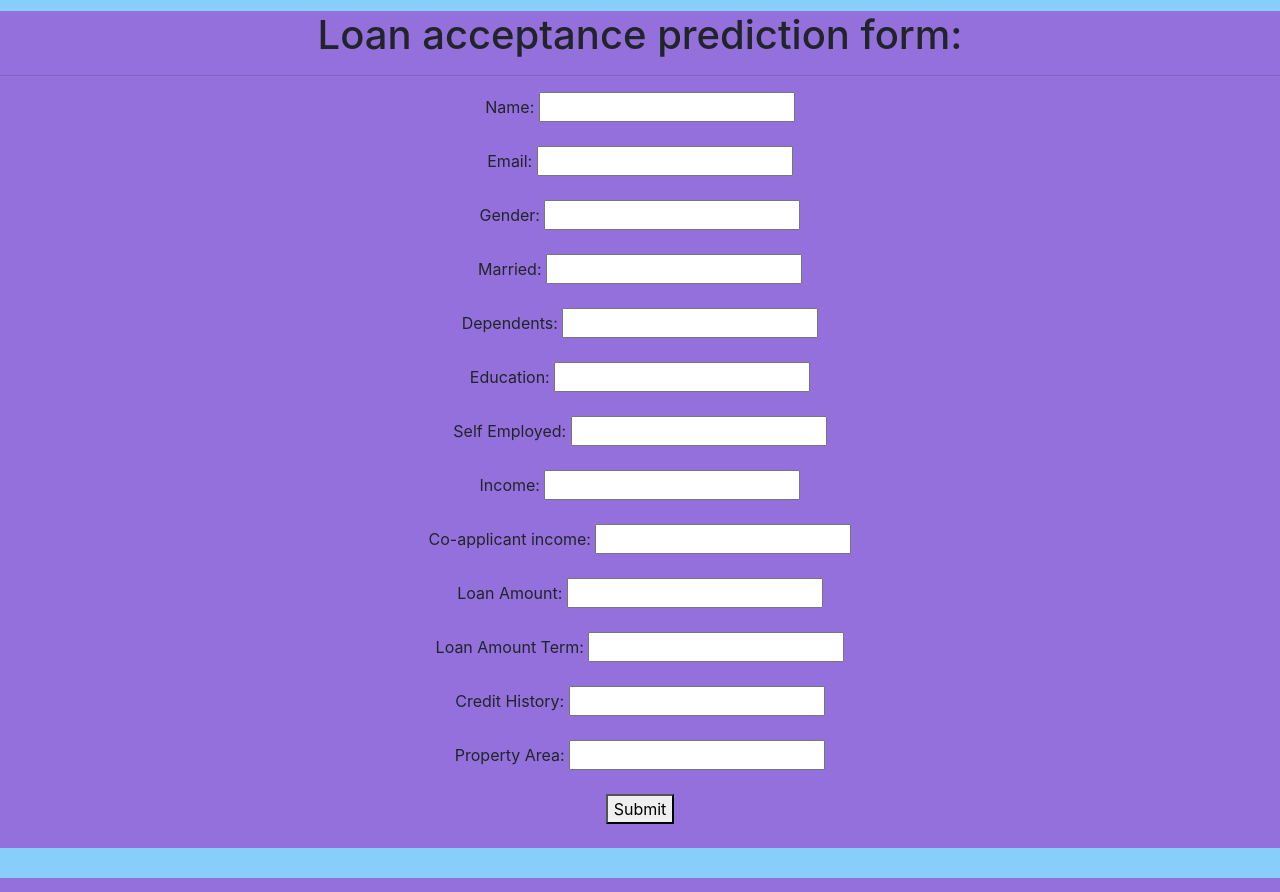
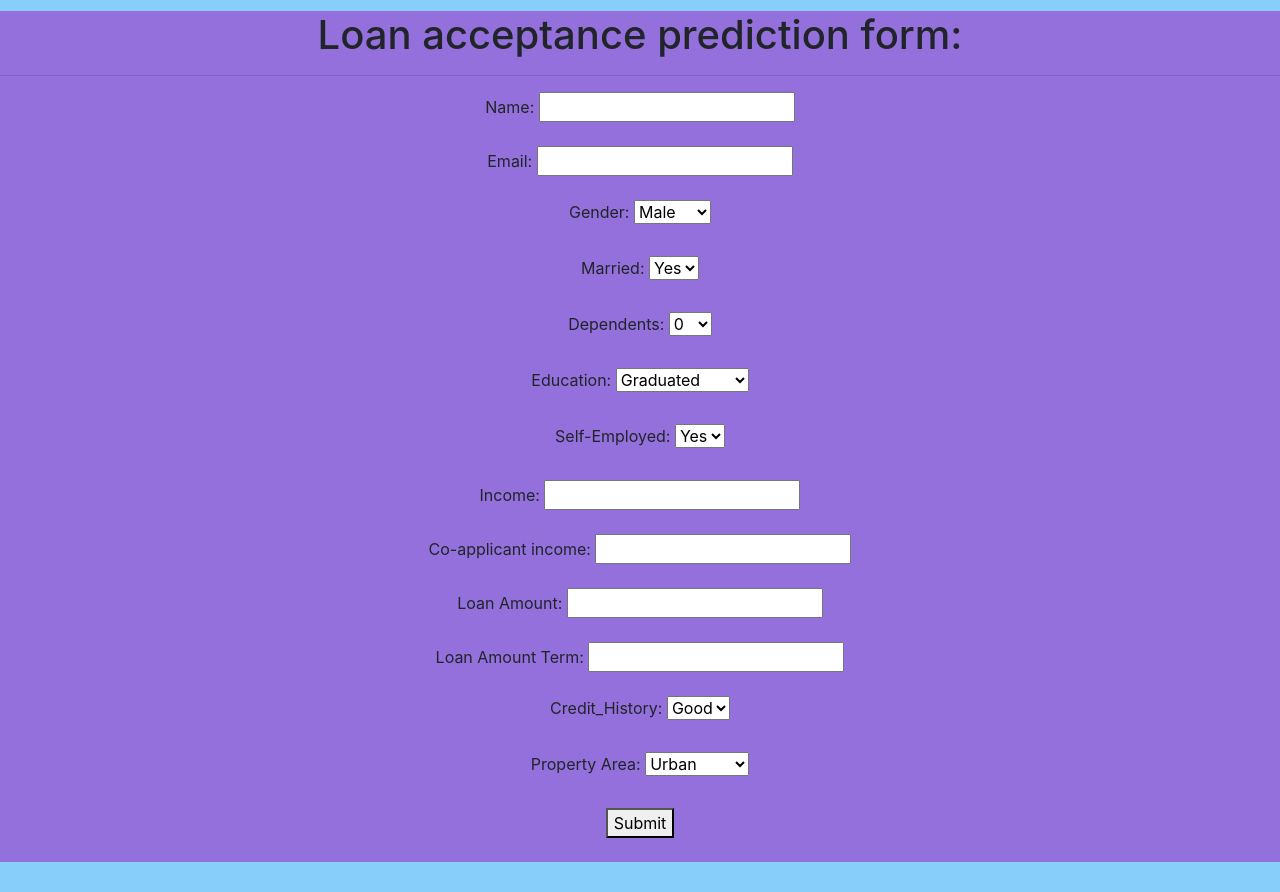
Before and after one commit to CassandraBeauchamp/PythonFlaskLoanPrediction, a Flask app: page /LoanForm in a window 1280 px wide. Shown: the part 216-1108 px from the top of the page. Run offline with Flask 3, Linux system fonts and the light colour scheme; some libraries are stand-ins or nearby versions.

Commit message:
Added drop down menus to some of the options to make predictions easier

```diff
--- a/antonLending/templates/LoanForm.html
+++ b/antonLending/templates/LoanForm.html
@@ -69,15 +69,37 @@ height = "125">
   <br/><br/>
   Email: <input name="email"/>
   <br/><br/>
-  Gender: <input name="gender"/>
+<label for="gender">Gender:</label>
+    <select name="gender" id="gender">
+        <option value="1">Male</option>
+        <option value="0">Female</option>
+    </select>
   <br/><br/>
-  Married: <input name="married="/>
+  <label for="married">Married:</label>
+    <select name="married" id="married">
+        <option value="1">Yes</option>
+        <option value="0">No</option>
+    </select>
   <br/><br/>
-  Dependents: <input name="dependents="/>
+ <label for="dependents">Dependents:</label>
+    <select name="dependents" id="dependents">
+        <option value="0">0</option>
+        <option value="1">1</option>
+        <option value="2">2</option>
+        <option value="3">3+</option>
+    </select>
   <br/><br/>
-  Education: <input name="education="/>
+<label for="education">Education:</label>
+    <select name="education" id="education">
+        <option value="1">Graduated</option>
+        <option value="0">Not Graduated</option>
+    </select>
   <br/><br/>
-  Self Employed: <input name="Self-Employed="/>
+ <label for="self-employed">Self-Employed:</label>
+    <select name="self-employed" id="self-employed">
+        <option value="1">Yes</option>
+        <option value="0">No</option>
+    </select>
   <br/><br/>
   Income: <input name="ApplicantIncome="/>
   <br/><br/>
@@ -87,9 +109,18 @@ height = "125">
   <br/><br/>
   Loan Amount Term: <input name="Loan_Amount_Term="/>
   <br/><br/>
-  Credit History: <input name="Credit_History="/>
+ <label for="Credit_History">Credit_History:</label>
+    <select name="Credit_History" id="Credit_History">
+        <option value="1">Good</option>
+        <option value="0">Bad</option>
+    </select>
   <br/><br/>
-  Property Area: <input name="Property_Area="/>
+ <label for="Propety_Area">Property Area:</label>
+    <select name="Propety_Area" id="Propety_Area">
+        <option value="urban">Urban</option>
+        <option value="rural">Rural</option>
+        <option value="semiurban">Semiurban</option>
+    </select>
   <br/><br/>
 
   <button type="submit">Submit</button>
```
